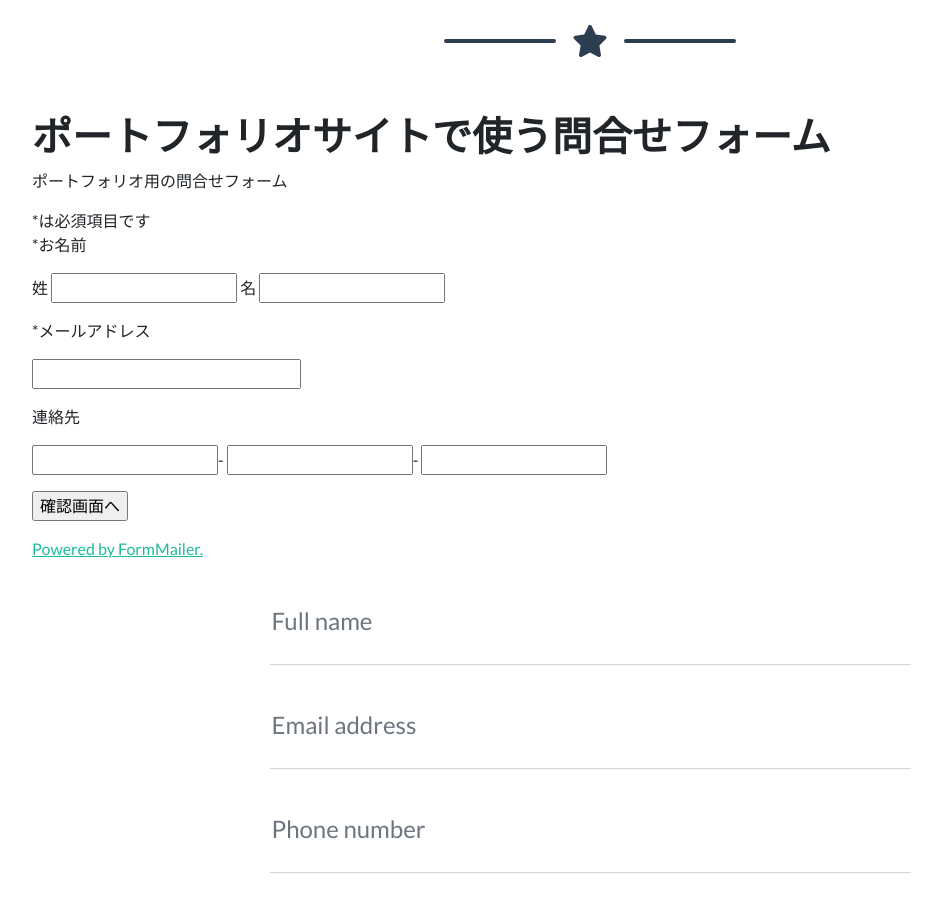
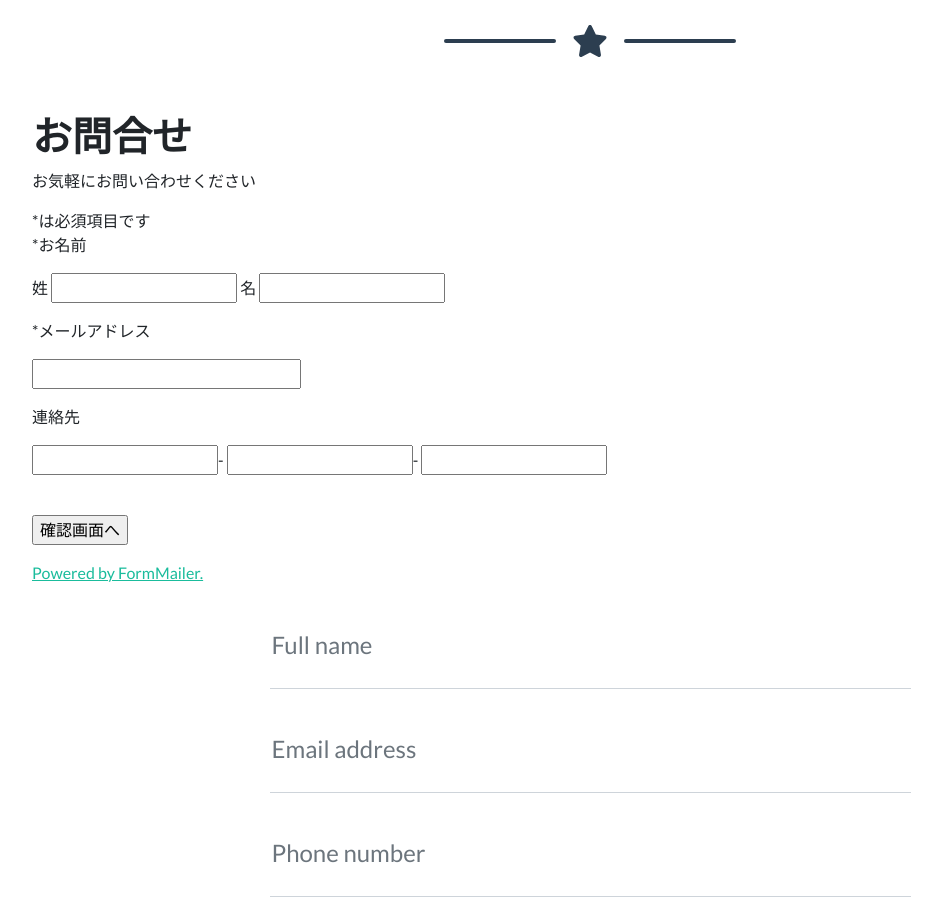
Before and after one commit to rook-gvw8c/portfolio_sample, a plain HTML site: page index.html in a window 1280 px wide. Shown: the part 2428-3341 px from the top of the page, without its empty margins (50-992 px from the left). Drawn offline with nearby package versions, Linux system fonts and the light colour scheme.

Commit message:
Update index.html

```diff
--- a/index.html
+++ b/index.html
@@ -163,16 +163,14 @@
 <!-- 以下がフォームメーラーで作ったフォームのHTMLコピペ-->
     　<form action="https://ssl.form-mailer.jp/fm/service/Forms/confirm" method="post" name="form1" ENCTYPE="multipart/form-data" accept-charset="UTF-8">
       <input type="hidden" name="key" value="e2d473ed812392">
-      <h1>ポートフォリオサイトで使う問合せフォーム</h1>
-      <p>ポートフォリオ用の問合せフォーム</p>
+      <h1>お問合せ</h1>
+      <p>お気軽にお問い合わせください</p>
 
       *は必須項目です
-
+    <br>
 
       <!-- name -->
-      <p>
-        *お名前
-      </p>
+      <p>*お名前</p>
       <p>
         姓 <input name="field_7093562_sei" type="text" placeholder="">
         名 <input name="field_7093562_mei" type="text" placeholder="">
@@ -195,9 +193,7 @@
         <input name="field_7093567_2" type="text" maxlength="4" placeholder="">-
         <input name="field_7093567_3" type="text" maxlength="4" placeholder="">
       </p>
-
-
-
+    <br>
       <p>
         <input name="submit" type="submit" value="確認画面へ">
       </p>
```
